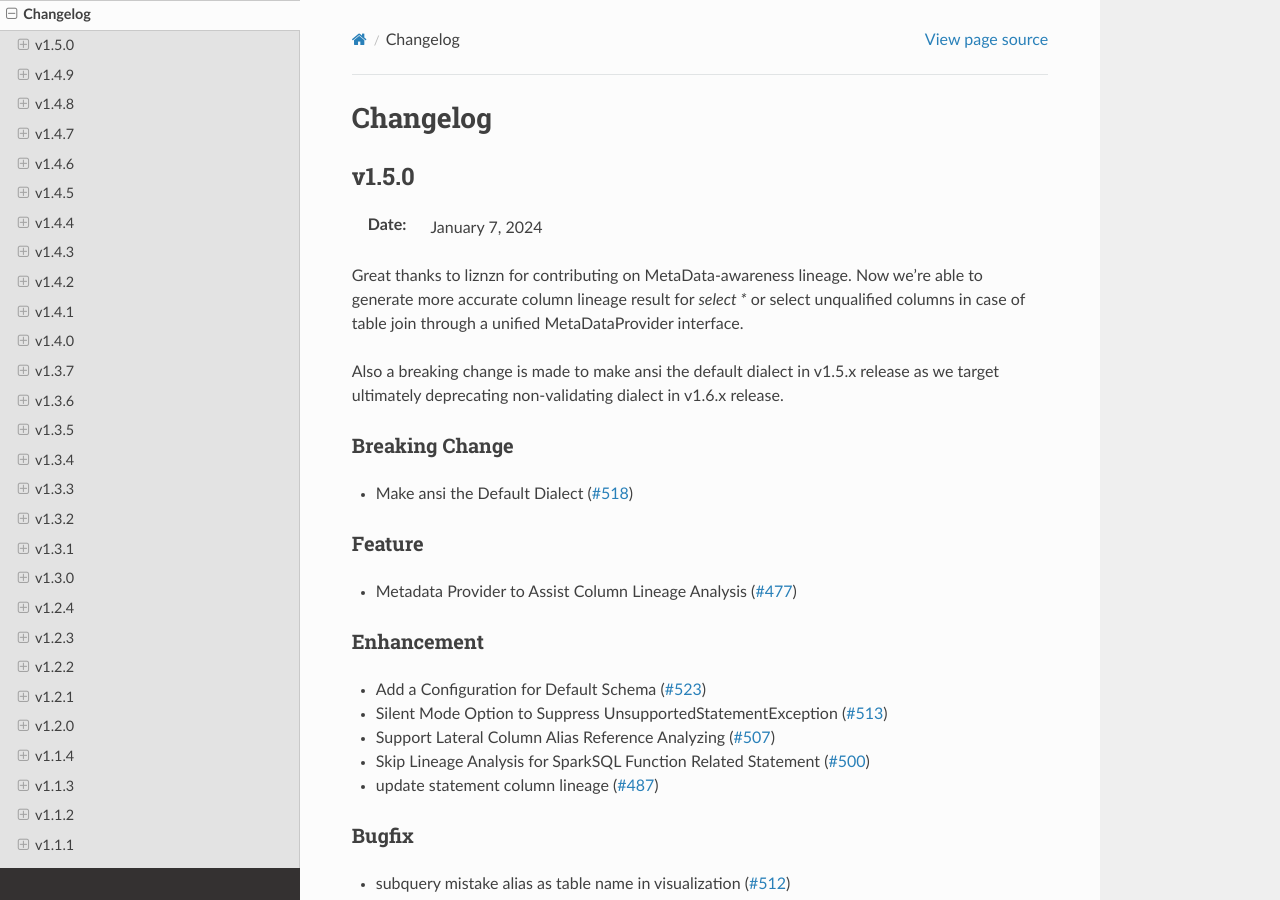
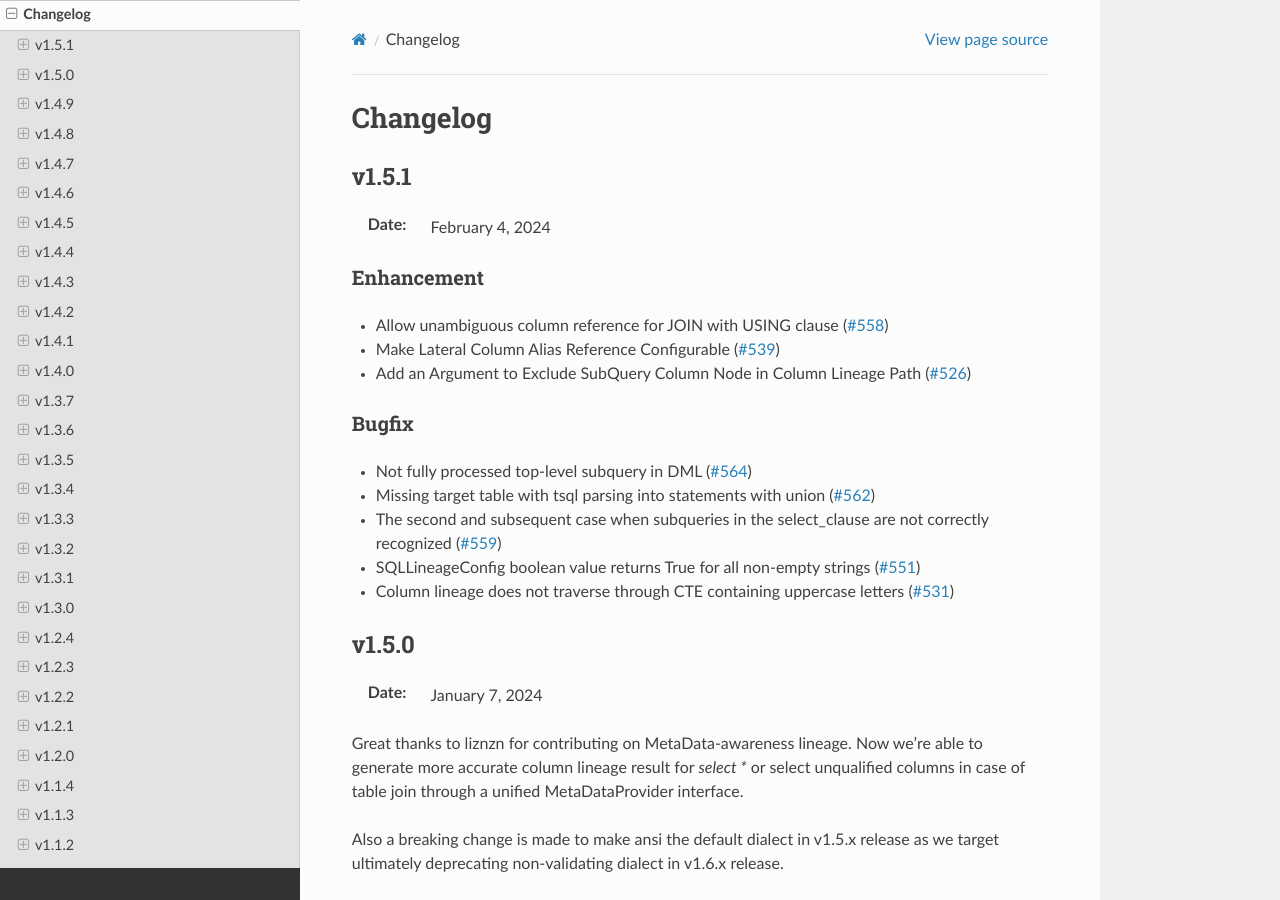
Before and after one commit to reata/sqllineage, a Sphinx documentation site: the page built from docs/release_note/changelog.rst, in a window 1280 px wide and 900 px high. Built offline with Sphinx 7.4.7 and the Read the Docs theme 2.0.0, drawn with Linux system fonts in a browser that asks for light colours.

Commit message:
chore: bump version to 1.5.1 (#575)

```diff
--- a/docs/release_note/changelog.rst
+++ b/docs/release_note/changelog.rst
@@ -1,6 +1,24 @@
 *********
 Changelog
 *********
+
+v1.5.1
+======
+:Date: February 4, 2024
+
+Enhancement
+-------------
+* Allow unambiguous column reference for JOIN with USING clause (`#558 <https://github.com/reata/sqllineage/issues/558>`_)
+* Make Lateral Column Alias Reference Configurable (`#539 <https://github.com/reata/sqllineage/issues/539>`_)
+* Add an Argument to Exclude SubQuery Column Node in Column Lineage Path (`#526 <https://github.com/reata/sqllineage/issues/526>`_)
+
+Bugfix
+-------------
+* Not fully processed top-level subquery in DML (`#564 <https://github.com/reata/sqllineage/issues/564>`_)
+* Missing target table with tsql parsing into statements with union (`#562 <https://github.com/reata/sqllineage/issues/562>`_)
+* The second and subsequent case when subqueries in the select_clause are not correctly recognized (`#559 <https://github.com/reata/sqllineage/issues/559>`_)
+* SQLLineageConfig boolean value returns True for all non-empty strings (`#551 <https://github.com/reata/sqllineage/issues/551>`_)
+* Column lineage does not traverse through CTE containing uppercase letters (`#531 <https://github.com/reata/sqllineage/issues/531>`_)
 
 v1.5.0
 ======
--- a/sqllineage/__init__.py
+++ b/sqllineage/__init__.py
@@ -1,5 +1,5 @@
 NAME = "sqllineage"
-VERSION = "1.5.0"
+VERSION = "1.5.1"
 DEFAULT_LOGGING = {
     "version": 1,
     "disable_existing_loggers": False,
```
Also changed, not shown: 2 other files.
